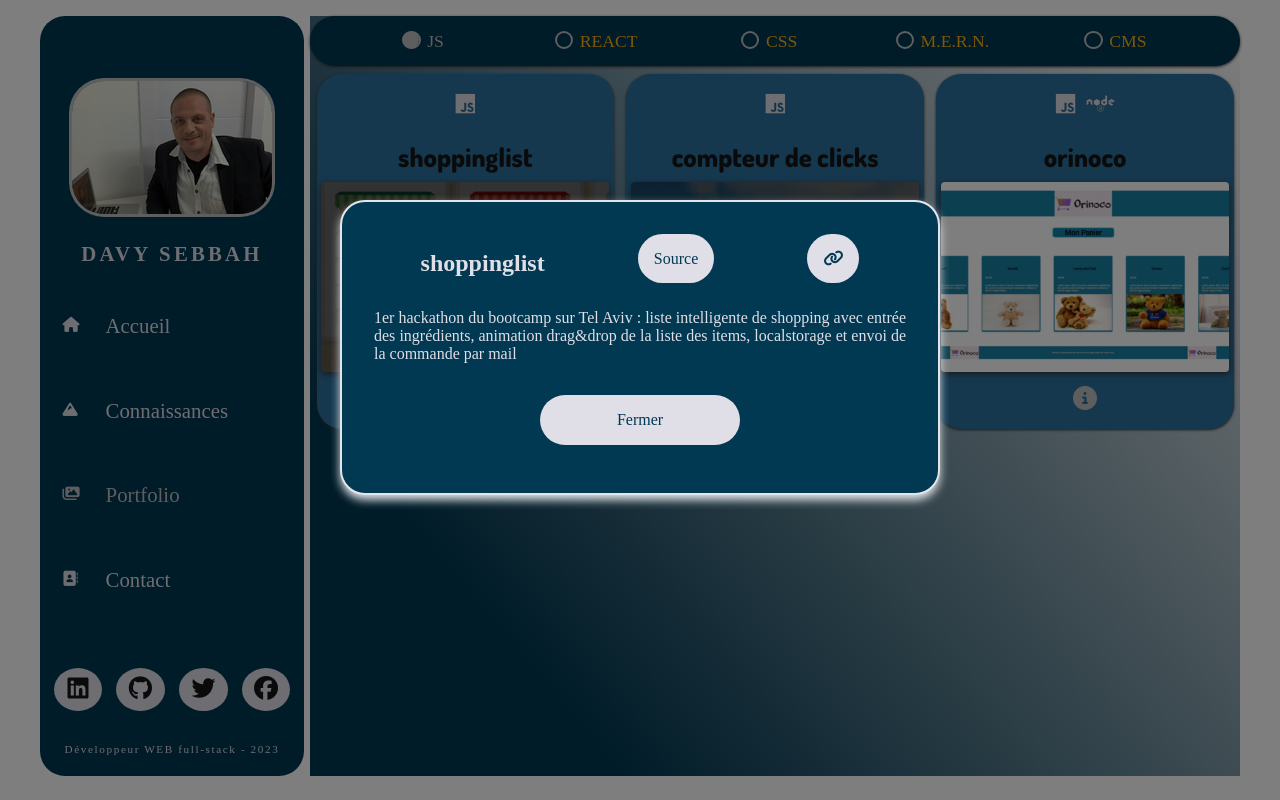
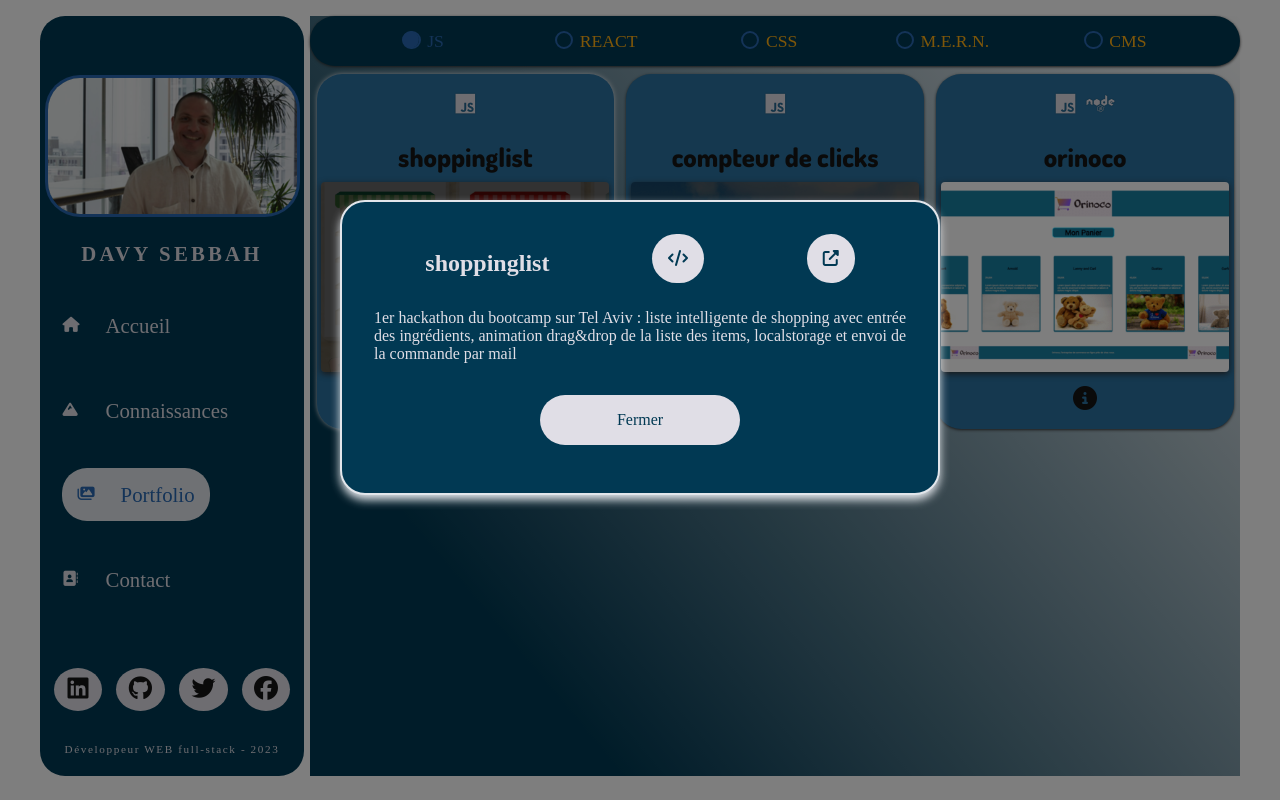
Before and after one commit to DavyHaYehoudi/portfolio, a React (Create React App) app: page /portfolio in a window 1280 px wide. Both pictures are taken after a click on the picture 465 px from the left and 277 px from the top of the page. Built offline with nearby package versions, Linux system fonts and the light colour scheme; a web font is replaced by a local one.

Commit message:
photo profil + UI buttons

```diff
--- a/src/components/portfolio/Project.js
+++ b/src/components/portfolio/Project.js
@@ -44,8 +44,9 @@ const Project = ({ item }) => {
                   rel="noopener noreferrer"
                   className="button"
                   target="_blank"
+                  title="< code source />"
                 >
-                  Source
+                  <i className="fa-solid fa-code"></i>
                 </a>
               </div>}
               {item.link&&<div className="sourceCode">
@@ -54,8 +55,9 @@ const Project = ({ item }) => {
                   rel="noopener noreferrer"
                   className="button"
                   target="_blank"
+                  title="voir le site"
                 >
-                  <i className="fa-solid fa-link" ></i>
+                  <i className="fa-solid fa-up-right-from-square"></i>
                 </a>
               </div>}
             </div>
--- a/src/data/portfolioData.js
+++ b/src/data/portfolioData.js
@@ -145,7 +145,7 @@ export const portfolioData = [
     id: 15,
     name: "naturopathie",
     languages: ["react"],
-    languagesIcons: ["fab fa-react"],
+    languagesIcons: ["fab fa-react","fa-brands fa-bootstrap"],
     source: "https://github.com/DavyHaYehoudi/CindyWebsite",
     info: "site vitrine de naturopathie",
     picture: "./media/naturocindy.png",
@@ -174,7 +174,7 @@ export const portfolioData = [
     id: 18,
     name: "batikal",
     languages: ["m.e.r.n."],
-    languagesIcons: ["fa-brands fa-react","fa-brands fa-node","fa-solid fa-leaf"],
+    languagesIcons: ["fa-brands fa-react","fa-brands fa-node","fa-solid fa-leaf","fa-brands fa-bootstrap"],
     info: "Application web proposant un CRM et la production de devis en HTML avec récupération de data par scrapping",
     picture: "./media/batikal.png",
     demo:"https://www.loom.com/share/4a20211dd08d4c1fa179fa1392434bdd",
--- a/src/styles/_settings.scss
+++ b/src/styles/_settings.scss
@@ -23,7 +23,8 @@ $font-3: 'Josefin Sans', serif;
 $color-1: #013953;
 $color-2: #2a71a0;
 $color-3: #FFAF13;
-$color-4: #BFBFBF;
+$color-4: #2868B2;
+// $color-4: #BFBFBF;
 $color-5: #e0dee6;
 $white: #E2E6EB;
 $black: #151515;
--- a/src/styles/components/_navigation.scss
+++ b/src/styles/components/_navigation.scss
@@ -29,12 +29,12 @@
 
       img {
         border-radius: 2rem;
-        box-shadow:0 0 0 3px $color-4, 0 0 0 2px $color-2;
+        box-shadow: 0 0 0 3px $color-4, 0 0 0 2px $color-2;
       }
       h3 {
         font-size: 1.3rem;
         text-transform: uppercase;
-        letter-spacing: .2rem;
+        letter-spacing: 0.2rem;
         margin-top: 1.5rem;
         color: $color-5;
       }
@@ -49,7 +49,7 @@
       display: grid;
 
       li {
-        padding: 1rem 0 1rem .4rem;
+        padding: 1rem 0 1rem 0.4rem;
         font-size: 1.3rem;
         position: relative;
 
@@ -58,20 +58,27 @@
         }
 
         a {
-        color: $color-5;
+          color: $color-5;
         }
         .navActive {
+          background-color: $white;
           color: $color-4;
+          padding: 15px;
+          border-radius: $borderRadius;
         }
 
         i {
           position: absolute;
           font-size: 0.95rem;
           transform: translateY(3px);
-          transition: .2s ease;
+          transition: 0.2s ease;
         }
         span {
           margin-left: 2.7rem;
+          &:hover{
+            border-bottom: 4px solid $white;
+            padding-bottom: 5px;
+          }
         }
       }
     }
@@ -90,21 +97,21 @@
         background: $color-5;
         color: $color-1;
         border-radius: 50%;
-        padding: .5rem 0.8rem;
-        transition: .3s;
+        padding: 0.5rem 0.8rem;
+        transition: 0.3s;
         cursor: pointer;
 
         a:visited {
           color: $color-1;
         }
-        &:nth-child(1){
-          padding: .5rem .85rem
+        &:nth-child(1) {
+          padding: 0.5rem 0.85rem;
         }
-        &:nth-child(4){
-          padding: .5rem .75rem
+        &:nth-child(4) {
+          padding: 0.5rem 0.75rem;
         }
         &:hover {
-          background: $color-4;
+          background: $color-3;
         }
       }
     }
@@ -112,30 +119,33 @@
       margin-top: 2rem;
       text-align: center;
       letter-spacing: 0.1rem;
-      font-size: .7rem;
+      font-size: 0.7rem;
 
-      a, a:visited {
+      a,
+      a:visited {
         color: $color-5;
 
         &:hover {
           color: $color-4;
         }
+
       }
     }
   }
 }
-@media screen and (max-width: 850px){
+@media screen and (max-width: 850px) {
   .sidebar {
     display: flex;
     min-height: 50px;
-    margin-bottom: .2rem;
+    margin-bottom: 0.2rem;
 
-    .id, .socialNetwork {
+    .id,
+    .socialNetwork {
       display: none;
     }
     .navigation {
       width: 100%;
-      padding: .1rem 1rem;
+      padding: 0.1rem 1rem;
 
       ul {
         display: flex;
@@ -148,7 +158,7 @@
     }
   }
 }
-@media screen and (max-width:580px){
+@media screen and (max-width: 580px) {
   .sidebar {
     ul {
       justify-content: space-around !important;
@@ -164,5 +174,9 @@
         display: none;
       }
     }
+    .navActive {
+      background-color: initial !important;
+      padding: 0 !important;
+    }
   }
 }
--- a/src/styles/pages/_contact.scss
+++ b/src/styles/pages/_contact.scss
@@ -126,7 +126,7 @@
         transition: scale .1s;
 
         &:hover {
-          background: $color-4;
+          background: $color-3;
         }
 
         i {
--- a/src/styles/pages/_home.scss
+++ b/src/styles/pages/_home.scss
@@ -60,6 +60,7 @@
 
           &:hover {
             background: $color-4;
+            color: $white;
           }
         }
       }
--- a/src/styles/pages/_portfolio.scss
+++ b/src/styles/pages/_portfolio.scss
@@ -99,6 +99,10 @@
         "2"
         "3"
         "4";
+
+        transition: box-shadow 0.3s ease;
+        &:hover{
+          box-shadow: 0 0 5px $white;        }
     }
     .icons {
       grid-area: 1;
@@ -134,7 +138,7 @@
     }
     .infos {
       grid-area: 4;
-      color: $color-4;
+      // color: $color-4;
       cursor: pointer;
       font-size: 1.5rem;
       @include verticalCenter;
@@ -195,6 +199,7 @@
 
         &:hover {
           background: $color-4;
+          color: $white;
         }
       }
       .text {
```
Also changed, not shown: public/media/profil.png.
